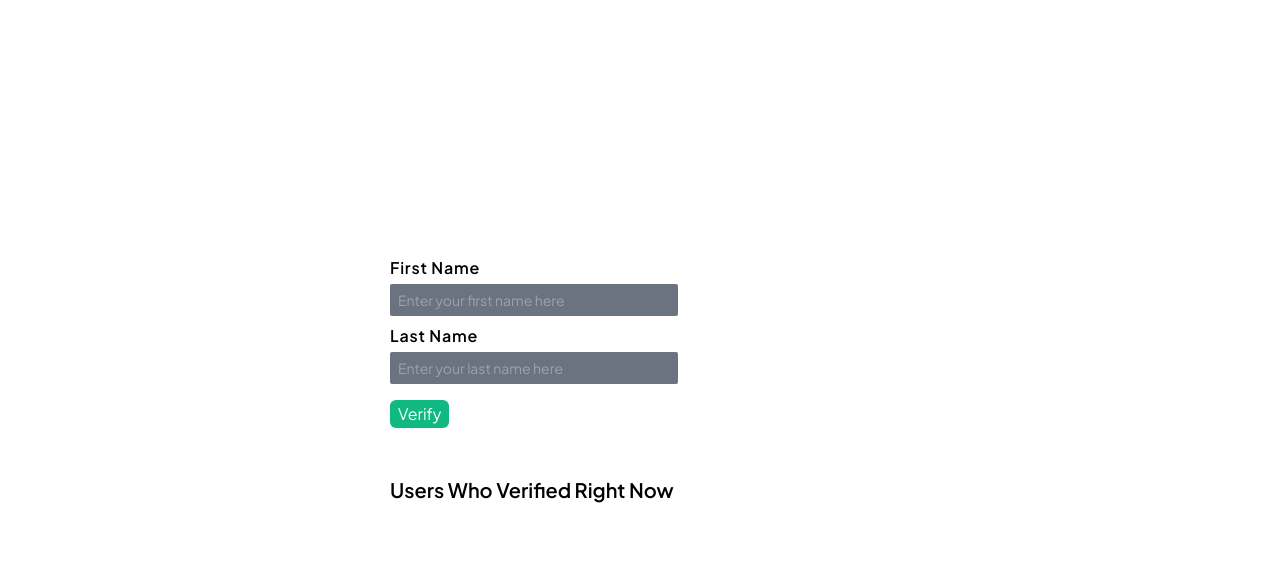
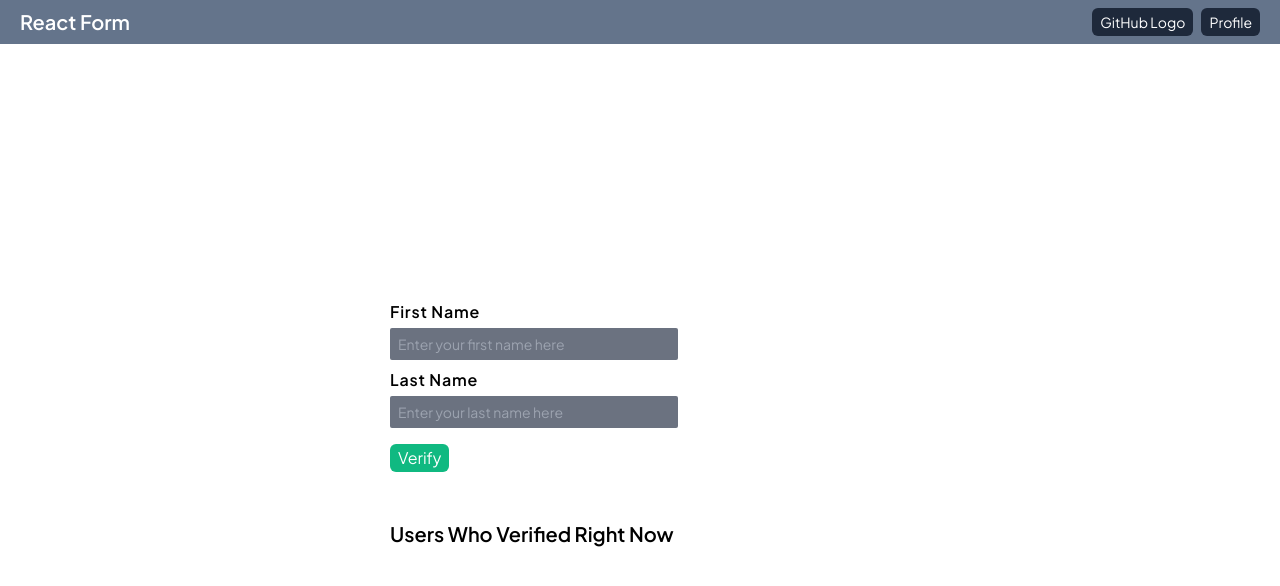
Before and after one commit to mshajid/cyberdude-challenges, a React (Vite) app in the folder javascript/03-react-js/06-react-form/: page / in a window 1280 px wide. Shown: the top 586 px of the page. Built offline with nearby package versions, Linux system fonts and the light colour scheme.

Commit message:
feat: navbar added to the component

```diff
--- a/javascript/03-react-js/06-react-form/src/App.jsx
+++ b/javascript/03-react-js/06-react-form/src/App.jsx
@@ -1,12 +1,16 @@
-import React from 'react'
-import Form from './Components/Form'
+import React from "react";
+import Form from "./Components/Form";
+import Navbar from "./Components/Navbar";
 
 const App = () => {
   return (
-    <div className='flex h-screen justify-center items-center'>
-      <Form />
-    </div>
-  )
-}
+    <>
+      <Navbar />
+      <div className="flex h-screen justify-center items-center">
+        <Form />
+      </div>
+    </>
+  );
+};
 
-export default App
+export default App;
--- a/javascript/03-react-js/06-react-form/src/Components/Form.jsx
+++ b/javascript/03-react-js/06-react-form/src/Components/Form.jsx
@@ -47,6 +47,9 @@ const Form = () => {
     setFormValues([...formValues, form]);
     setForm({ firstName: "", lastName: "" });
   };
+
+  console.log(form);
+  console.log(formValues);
 
   const mapFormValues = formValues.map((value) => {
     return (
--- /dev/null
+++ b/javascript/03-react-js/06-react-form/src/Components/Navbar.jsx
@@ -0,0 +1,19 @@
+const Navbar = () => {
+  return (
+    <div className="bg-slate-500 py-2 px-5 flex justify-between items-center">
+      <div>
+        <h2 className="font-semibold text-xl text-white">React Form</h2>
+      </div>
+      <div className="flex gap-x-2">
+        <span className="bg-slate-800 hover:bg-slate-950 px-2 py-1 rounded-md text-white text-sm cursor-pointer">
+          GitHub Logo
+        </span>
+        <span className="bg-slate-800 hover:bg-slate-950 px-2 py-1 rounded-md text-white text-sm cursor-pointer">
+          Profile
+        </span>
+      </div>
+    </div>
+  );
+};
+
+export default Navbar;
```
